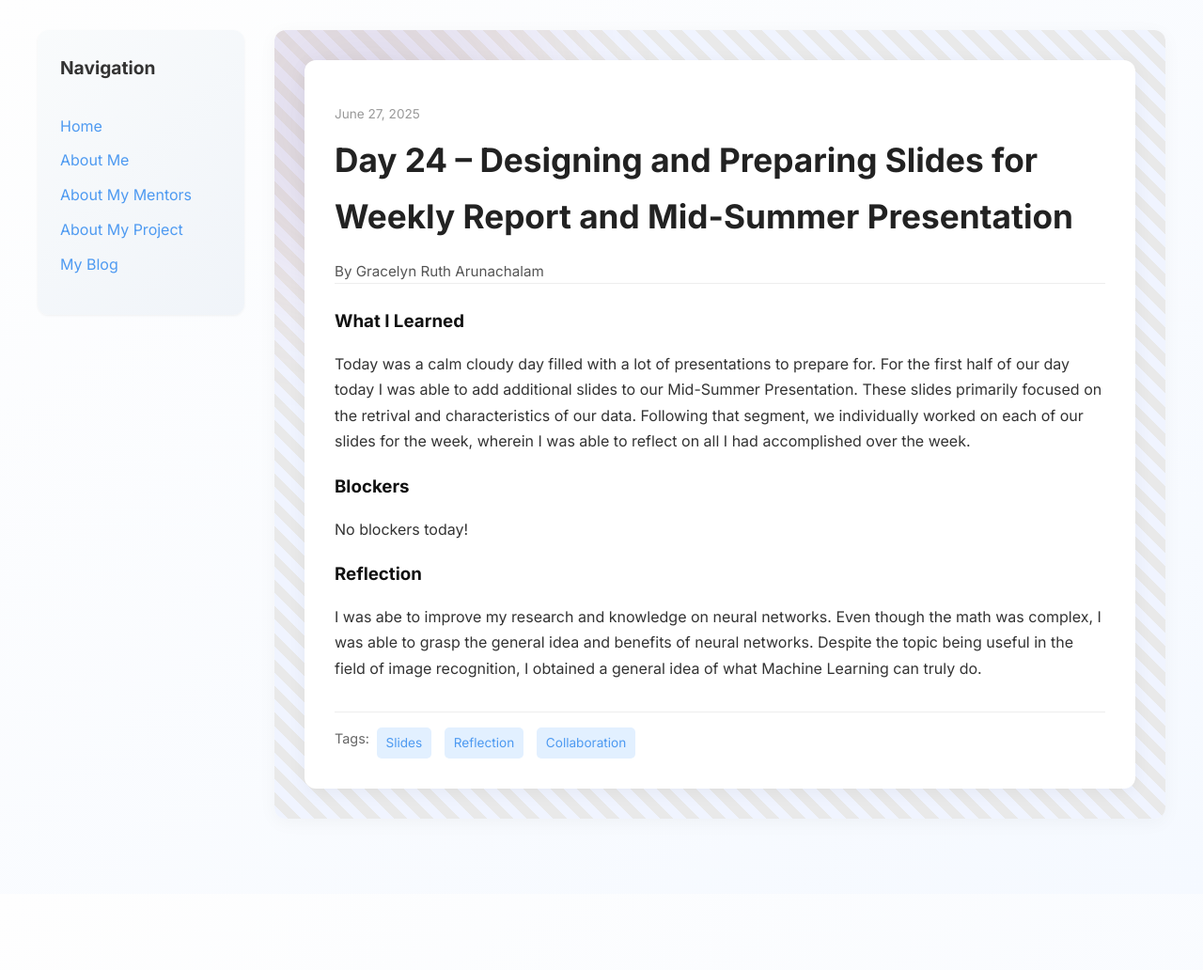
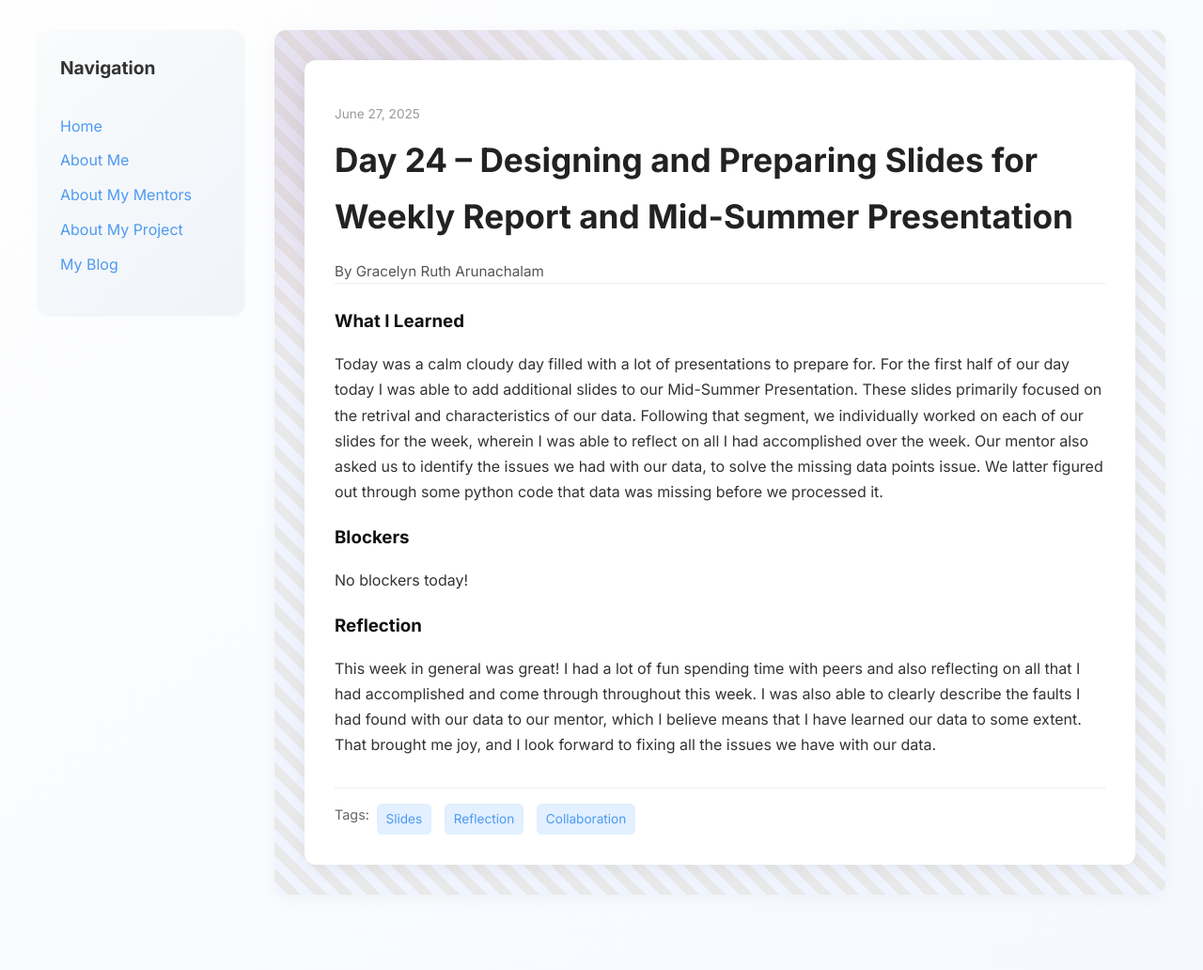
Before and after one commit to GracelynRuth/GracelynRuth.github.io, a Jekyll site: the page built from _posts/2025-06-27-day-24.md, in a window 1280 px wide. Shown: the whole page at 94% size. Built offline with Jekyll 4.4.1, drawn with Linux system fonts in a browser that asks for light colours; before the commit the page ends 951 px from its top, so only the background shows below that.

Commit message:
Update 2025-06-27-day-24.md

```diff
--- a/_posts/2025-06-27-day-24.md
+++ b/_posts/2025-06-27-day-24.md
@@ -7,11 +7,11 @@ permalink: /day24.html
 tags: ["Slides", "Reflection", "Collaboration"]
 
 what_i_learned: |
-  Today was a calm cloudy day filled with a lot of presentations to prepare for. For the first half of our day today I was able to add additional slides to our Mid-Summer Presentation. These slides primarily focused on the retrival and characteristics of our data. Following that segment, we individually worked on each of our slides for the week, wherein I was able to reflect on all I had accomplished over the week.
+  Today was a calm cloudy day filled with a lot of presentations to prepare for. For the first half of our day today I was able to add additional slides to our Mid-Summer Presentation. These slides primarily focused on the retrival and characteristics of our data. Following that segment, we individually worked on each of our slides for the week, wherein I was able to reflect on all I had accomplished over the week. Our mentor also asked us to identify the issues we had with our data, to solve the missing data points issue. We latter figured out through some python code that data was missing before we processed it.
 
 blockers: |
   No blockers today!
 
 reflection: |
-  I was abe to improve my research and knowledge on neural networks. Even though the math was complex, I was able to grasp the general idea and benefits of neural networks. Despite the topic being useful in the field of image recognition, I obtained a general idea of what Machine Learning can truly do.
+  This week in general was great! I had a lot of fun spending time with peers and also reflecting on all that I had accomplished and come through throughout this week. I was also able to clearly describe the faults I had found with our data to our mentor, which I believe means that I have learned our data to some extent. That brought me joy, and I look forward to fixing all the issues we have with our data.
 ---
```
